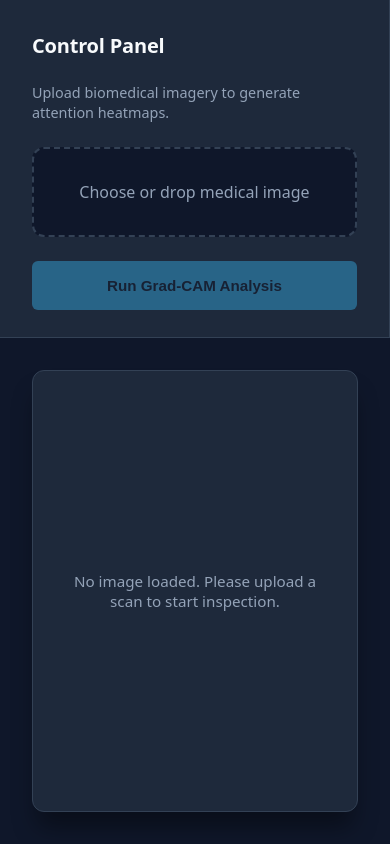
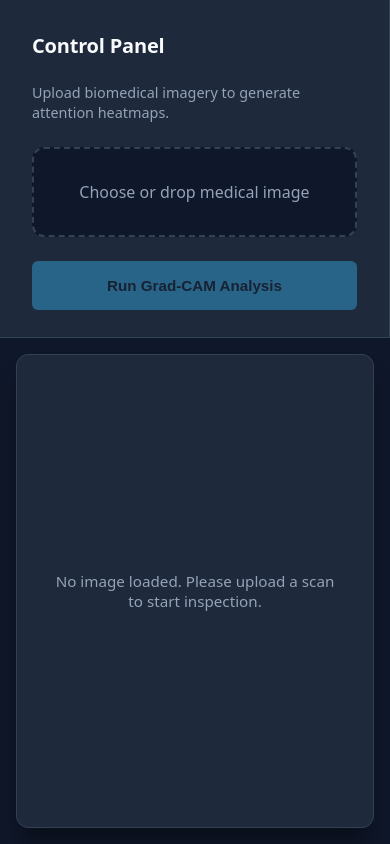
Before and after one commit to wixhub/med-vision-inspector, an Angular app in the folder frontend/: page / in a window 390 px wide. Built offline with nearby package versions, Linux system fonts and the light colour scheme.

Commit message:
style: update styles for image canvas and inspector components for improved layout and responsiveness

```diff
--- a/frontend/src/app/features/image-canvas/image-canvas.scss
+++ b/frontend/src/app/features/image-canvas/image-canvas.scss
@@ -1,18 +1,19 @@
+/* ==========================================================================
+   Image Canvas - Component Styles
+   ========================================================================== */
+
 .canvas-container {
   position: relative;
   width: 100%;
   height: 100%;
-  background-color: var(--bg-secondary);
-  border-radius: var(--radius-md);
-  border: var(--border-subtle);
+  background-color: transparent;
   overflow: hidden;
-  display: flex;
-  align-items: center;
-  justify-content: center;
+  display: block;
 
   canvas {
     width: 100%;
     height: 100%;
+    display: block;
     cursor: grab;
 
     &:active {
--- a/frontend/src/app/features/image-canvas/image-canvas.ts
+++ b/frontend/src/app/features/image-canvas/image-canvas.ts
@@ -3,6 +3,7 @@ import {
   Component,
   effect,
   ElementRef,
+  HostListener,
   input,
   signal,
   ViewChild,
@@ -17,7 +18,7 @@ import {
 export class ImageCanvas implements AfterViewInit {
   @ViewChild('imageCanvas', { static: true }) private canvasRef!: ElementRef<HTMLCanvasElement>;
 
-  // Modern Angular input signal
+  // Input signal for image URL
   public readonly imageUrl = input<string | null>(null);
 
   private ctx!: CanvasRenderingContext2D;
@@ -46,19 +47,45 @@ export class ImageCanvas implements AfterViewInit {
     this.resizeCanvasToContainer();
   }
 
+  // Automatically resize canvas buffer when window dimensions change
+  @HostListener('window:resize')
+  public onResize(): void {
+    this.resizeCanvasToContainer();
+  }
+
   private resizeCanvasToContainer(): void {
     const canvas = this.canvasRef.nativeElement;
-    canvas.width = canvas.parentElement?.clientWidth || 800;
-    canvas.height = canvas.parentElement?.clientHeight || 800;
+    const parent = canvas.parentElement;
+    if (!parent) return;
+
+    // Match internal canvas resolution to actual DOM container dimensions
+    canvas.width = parent.clientWidth;
+    canvas.height = parent.clientHeight;
     this.redraw();
   }
 
   private loadImage(url: string): void {
     this.image.onload = () => {
-      this.resetTransform();
+      this.fitImageToContainer();
       this.redraw();
     };
     this.image.src = url;
+  }
+
+  // Automatically scale and center the image to fit the container view on load
+  private fitImageToContainer(): void {
+    const canvas = this.canvasRef.nativeElement;
+    if (!this.image.width || !this.image.height) return;
+
+    const scaleX = canvas.width / this.image.width;
+    const scaleY = canvas.height / this.image.height;
+
+    // Choose the smaller scale to fit the whole image inside the viewport with a small margin
+    const initialScale = Math.min(scaleX, scaleY) * 0.85;
+
+    this.scale.set(Math.max(0.1, initialScale));
+    this.panX.set(0);
+    this.panY.set(0);
   }
 
   public redraw(): void {
@@ -81,9 +108,7 @@ export class ImageCanvas implements AfterViewInit {
   }
 
   public resetTransform(): void {
-    this.scale.set(1);
-    this.panX.set(0);
-    this.panY.set(0);
+    this.fitImageToContainer();
     this.redraw();
   }
 
@@ -109,7 +134,7 @@ export class ImageCanvas implements AfterViewInit {
     const zoomFactor = 1.1;
     let newScale = event.deltaY < 0 ? this.scale() * zoomFactor : this.scale() / zoomFactor;
 
-    newScale = Math.max(0.5, Math.min(newScale, 10));
+    newScale = Math.max(0.1, Math.min(newScale, 20));
     this.scale.set(newScale);
     this.redraw();
   }
--- a/frontend/src/app/features/inspector/inspector.scss
+++ b/frontend/src/app/features/inspector/inspector.scss
@@ -117,29 +117,23 @@
 .app-main {
   grid-area: main;
   background-color: var(--bg-primary);
-  display: flex;
-  align-items: center;
-  justify-content: center;
+  display: block;
   position: relative;
   overflow: hidden;
   width: 100%;
   height: 100%;
-  padding: var(--spacing-xl);
+  padding: var(--spacing-md);
 }
 
 .canvas-wrapper {
   position: relative;
   width: 100%;
-  max-width: 800px;
   height: 100%;
-  max-height: 800px;
   background-color: var(--bg-secondary);
   border-radius: var(--radius-md);
   border: var(--border-subtle);
   box-shadow: 0 20px 25px -5px rgba(0, 0, 0, 0.4);
-  display: flex;
-  align-items: center;
-  justify-content: center;
+  display: block;
   overflow: hidden;
 }
 
```
